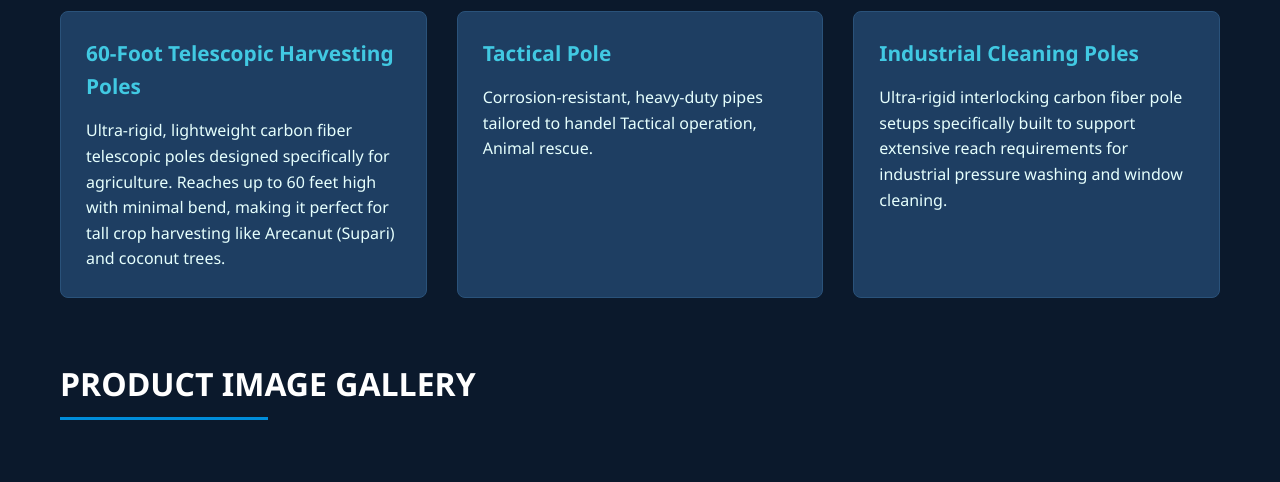
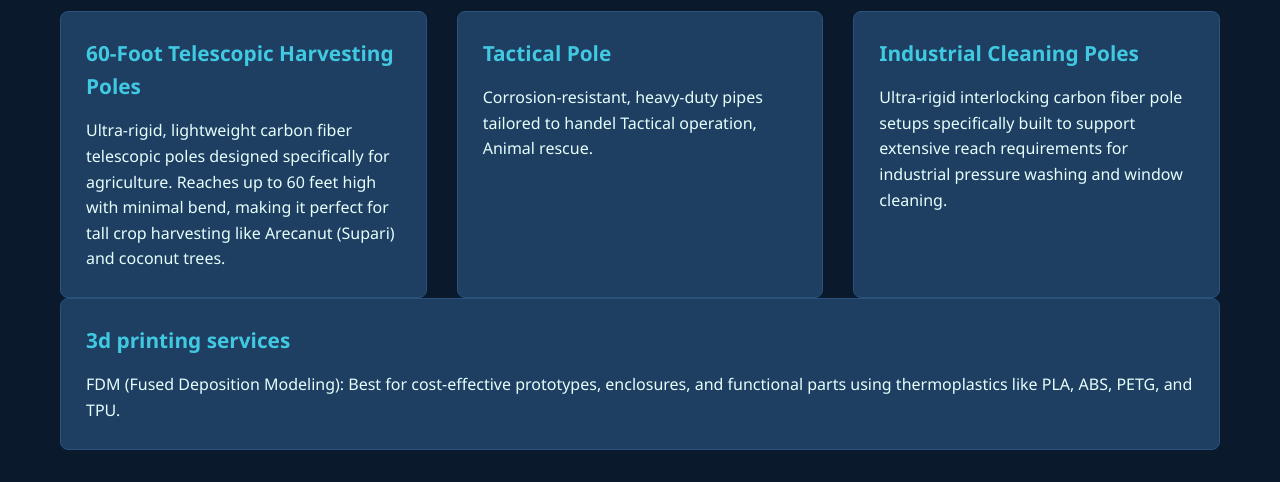
Before and after one commit to vinodkarape7-ctrl/karapeent, a plain HTML site: page index.html in a window 1280 px wide. Shown: the part 738-1220 px from the top of the page. Drawn offline with Linux system fonts and the light colour scheme.

Commit message:
Update index.html

```diff
--- a/index.html
+++ b/index.html
@@ -270,7 +270,7 @@
     </section>
 
     <!-- Product Details Section -->
-    <section id="products">
+    <section id="products & servises ">
         <h2>Product Details</h2>
         <div class="product-grid">
             <div class="product-card">
@@ -284,6 +284,11 @@
             <div class="product-card">
                 <h3>Industrial Cleaning Poles</h3>
                 <p>Ultra-rigid interlocking carbon fiber pole setups specifically built to support extensive reach requirements for industrial pressure washing and window cleaning.</p>
+            </div>
+        </div>
+        <div class="product-card">
+                <h3>3d printing services </h3>
+                <p> FDM (Fused Deposition Modeling): Best for cost-effective prototypes, enclosures, and functional parts using thermoplastics like PLA, ABS, PETG, and TPU.</p>
             </div>
         </div>
     </section>
@@ -325,7 +330,13 @@ transform: scale(1.1);
             </div>
             <a href="https://ibb.co/KjWvjyrq"><img src="https://i.ibb.co/tMDrMCJs/pole3.jpg" alt="pole3" border="0" /></a>
 
-            <!-- Contact Details Section -->
+           <!-- Item 4 -->
+
+            <div class="gallery-caption">customised fdm printing for industrial and institutional prototyping   </div>
+            </div>
+            <a href="https://ibb.co/Wv3QBNcy" alt="pole3" border="0" /></a>
+
+        <!-- Contact Details Section -->
 <section id="contact">
 <h2>Contact Details</h2>
 <div class="contact-container">
```
